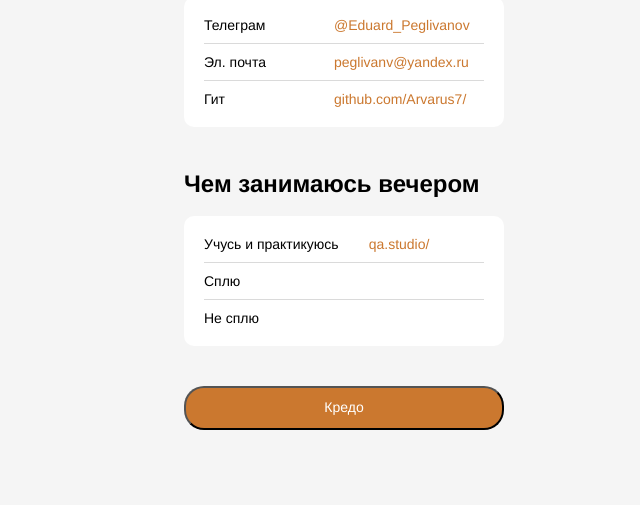
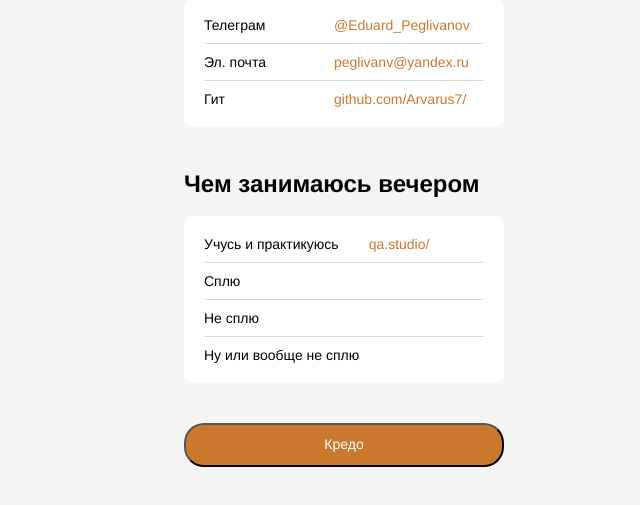
Before and after one commit to Arvarus7/Arvarus7.github.io, a plain HTML site: page index.html in a window 1280 px wide. Shown: the part 717-1222 px from the top of the page, without its empty margins (296-936 px from the left). Before the commit the page ends 1187 px from the top, so only its background shows below. Drawn offline with Linux system fonts and the light colour scheme.

Commit message:
Добавил еще немного о себе

```diff
--- a/index.html
+++ b/index.html
@@ -46,6 +46,9 @@
           </li>
           <li class="links__link">
             <p class="links__title">Не сплю</p>
+          </li>
+          <li class="links__link">
+            <p class="links__title">Ну или вообще не сплю</p>
             </ul>
       </section>
     </main>
```
